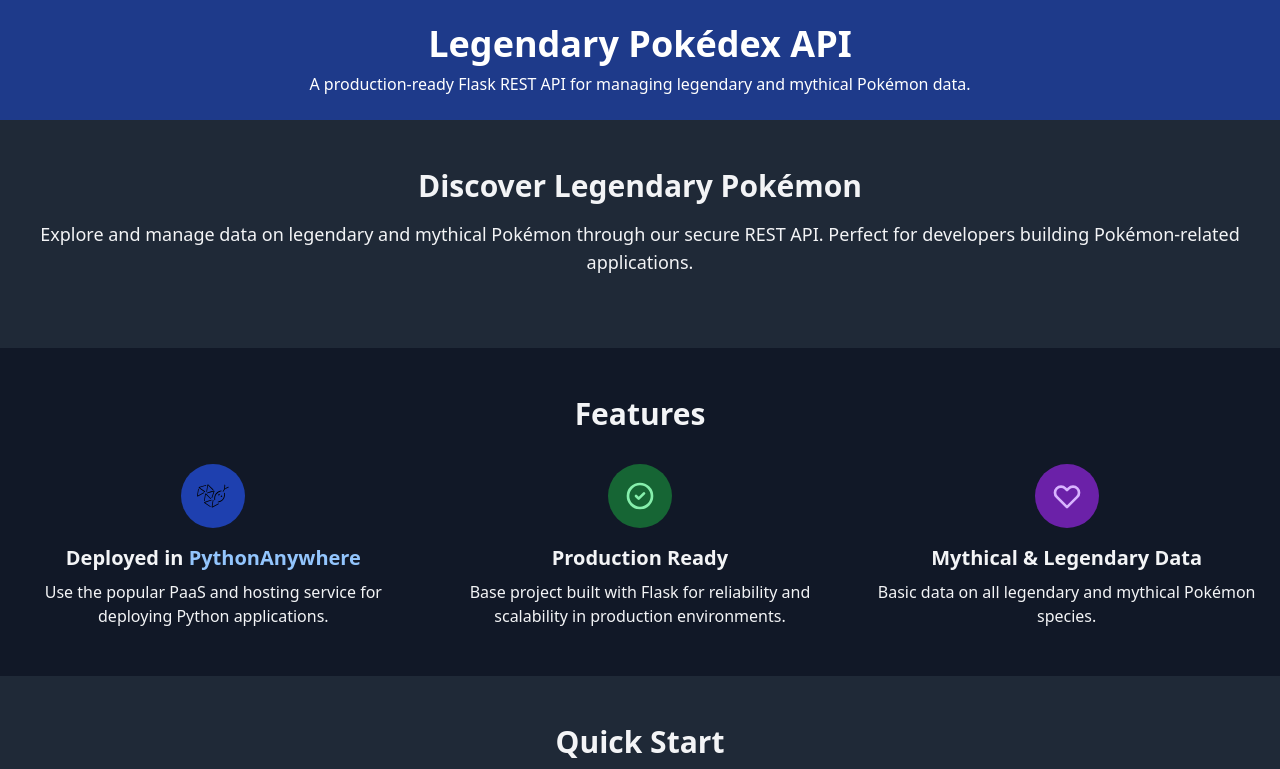
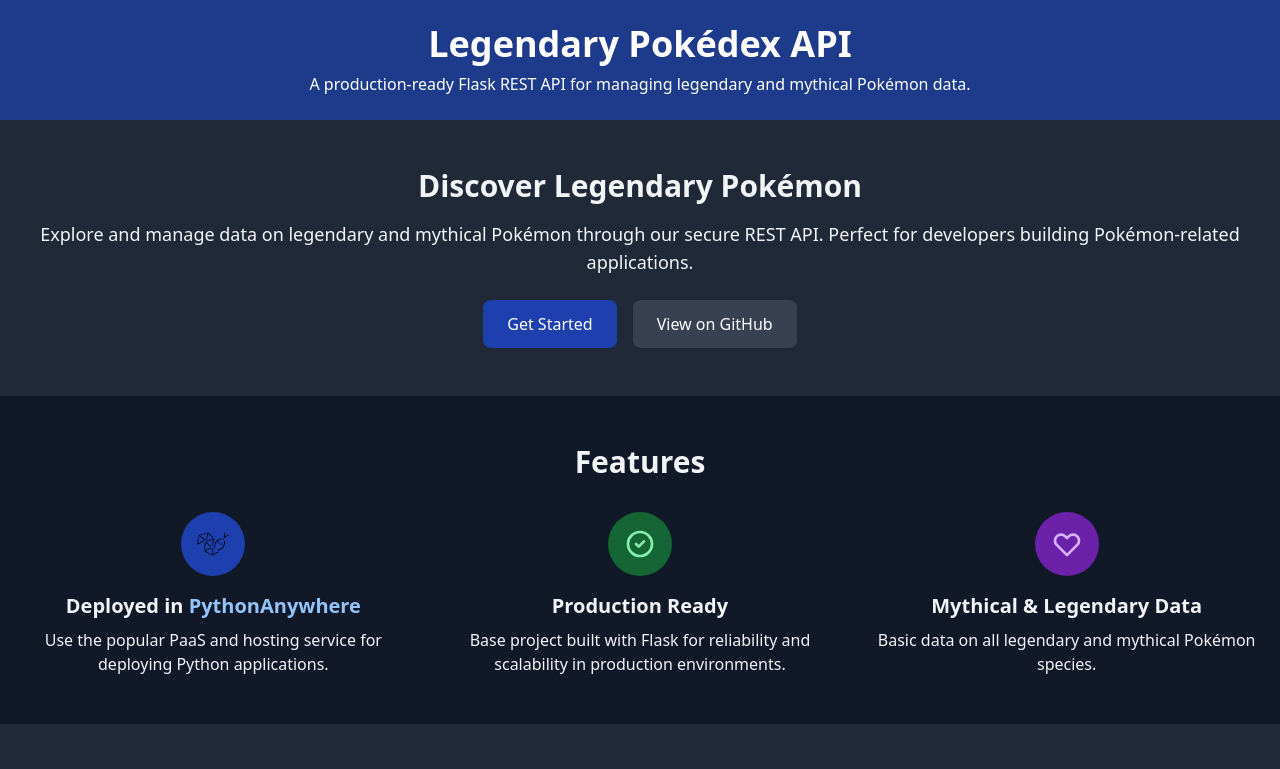
Before and after one commit to Mega-Barto/legendary-pokemon-api, a plain HTML site: page app/static/index.html in a window 1280 px wide. Shown: the top 769 px of the page. Drawn offline with nearby package versions, Linux system fonts and the light colour scheme.

Commit message:
feat: add "Get Started" and "View on GitHub" buttons to the homepage

```diff
--- a/app/static/index.html
+++ b/app/static/index.html
@@ -27,6 +27,10 @@
           secure REST API. Perfect for developers building Pokémon-related
           applications.
         </p>
+        <div class="flex justify-center space-x-4">
+          <a href="#quick-start" class="bg-blue-800 text-white px-6 py-3 rounded-lg hover:bg-blue-700 transition">Get Started</a>
+          <a href="https://github.com/Mega-Barto/legendary-pokemon-api" target="_blank" class="bg-gray-700 text-white px-6 py-3 rounded-lg hover:bg-gray-600 transition">View on GitHub</a>
+        </div>
       </div>
     </section>
 
```
